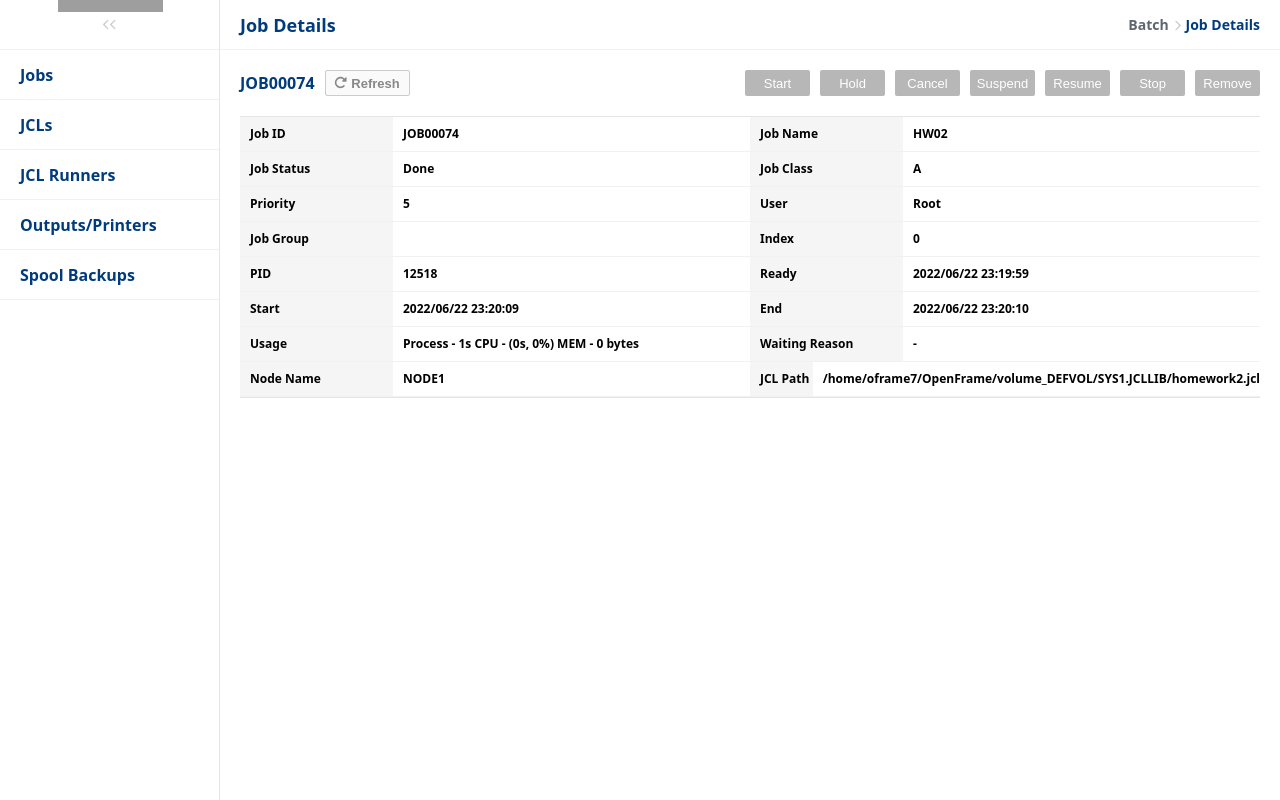
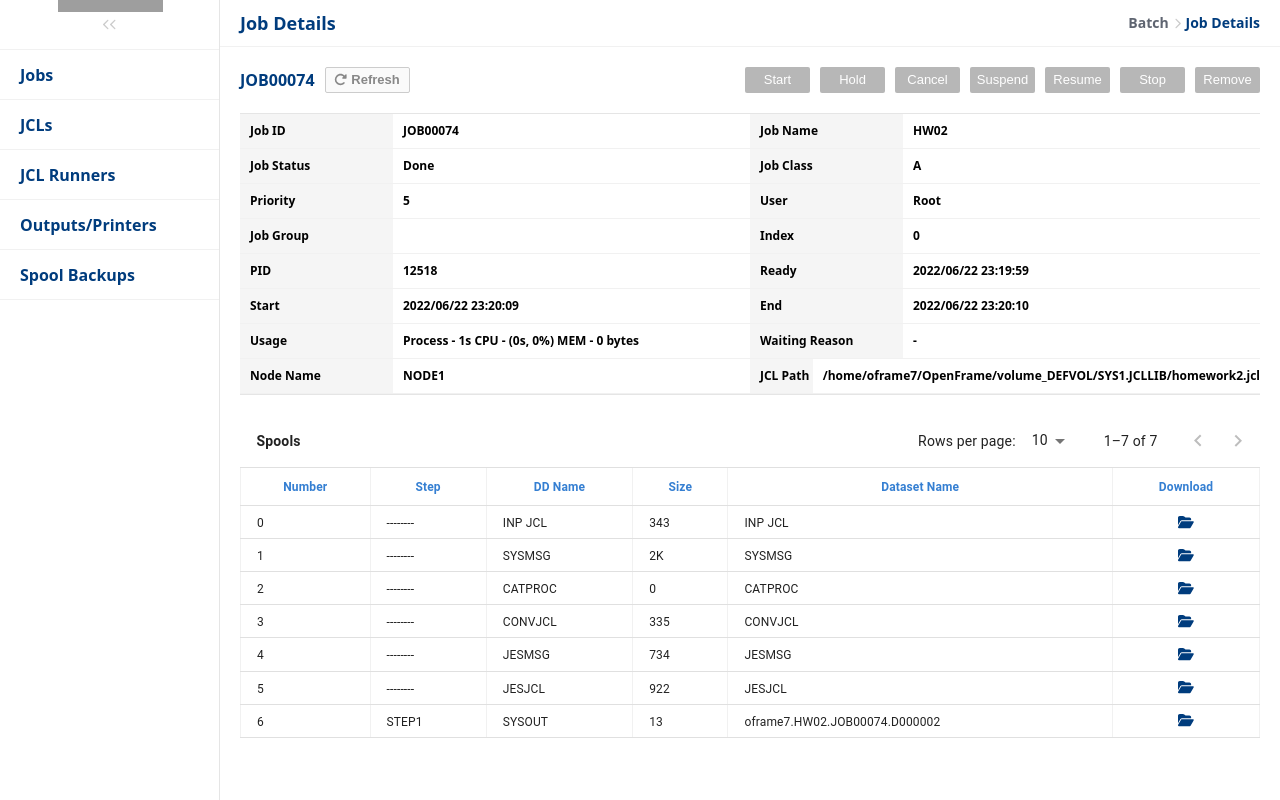
Before and after one commit to alwaysGPS/OFTanager, a React (Create React App) app: page /batch/jobs/detail in a window 1280 px wide. Shown: the part 55-855 px from the top of the page. Built offline with nearby package versions, Linux system fonts and the light colour scheme.

Commit message:
Feat(JobDetail): Edit 컴포넌트 재배치

```diff
--- a/src/pages/batch/JobDetail.js
+++ b/src/pages/batch/JobDetail.js
@@ -1,17 +1,24 @@
 import styled from "styled-components";
 import TitleBar from "../../components/common/TitleBar";
-
 import JobDetailInfo from "../../components/batch/JobDetailInfo";
+import JobSpools from "../../components/batch/JobSpools";
+import JobSteps from "../../components/batch/JobSteps";
+import JobDDs from "../../components/batch/JobDDs";
 
 const Container = styled.div`
   display: flex;
   flex-direction: column;
   width: calc(100vw - 220px);
+  height: calc(100vh - 55px);
 `;
 
 const PageContainer = styled(Container)`
   padding: 20px;
-  /* background-color: lightblue; */
+  overflow-y: scroll;
+`;
+
+const JobDetailExtraInfo = styled.div`
+  /* background-color: #f7f9fb; */
 `;
 
 function JobDetail({ title }) {
@@ -19,12 +26,12 @@ function JobDetail({ title }) {
     <Container>
       <TitleBar title={title} />
       <PageContainer>
-        <JobDetailInfo></JobDetailInfo>
-        <div className="JobDetailExtraInfo">
-          <div className="spools"></div>
-          <div className="step"></div>
-          <div className="DDs"></div>
-        </div>
+        <JobDetailInfo />
+        <JobDetailExtraInfo>
+          <JobSpools />
+          <JobSteps />
+          <JobDDs />
+        </JobDetailExtraInfo>
       </PageContainer>
     </Container>
   );
```
